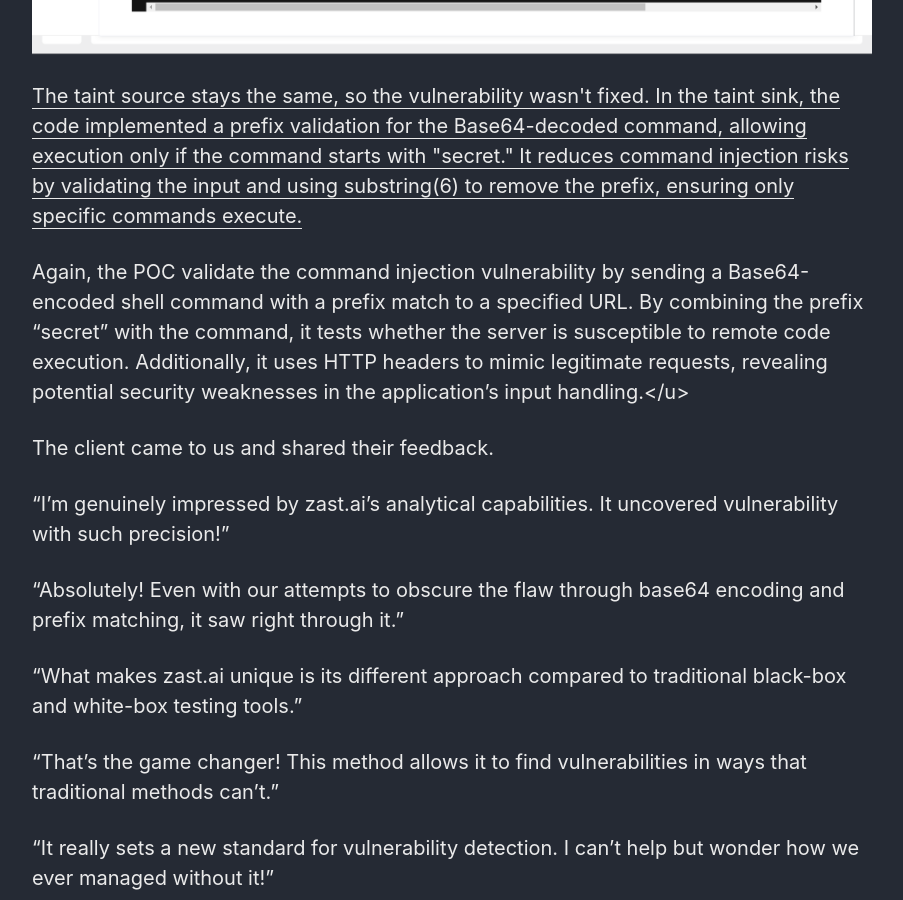
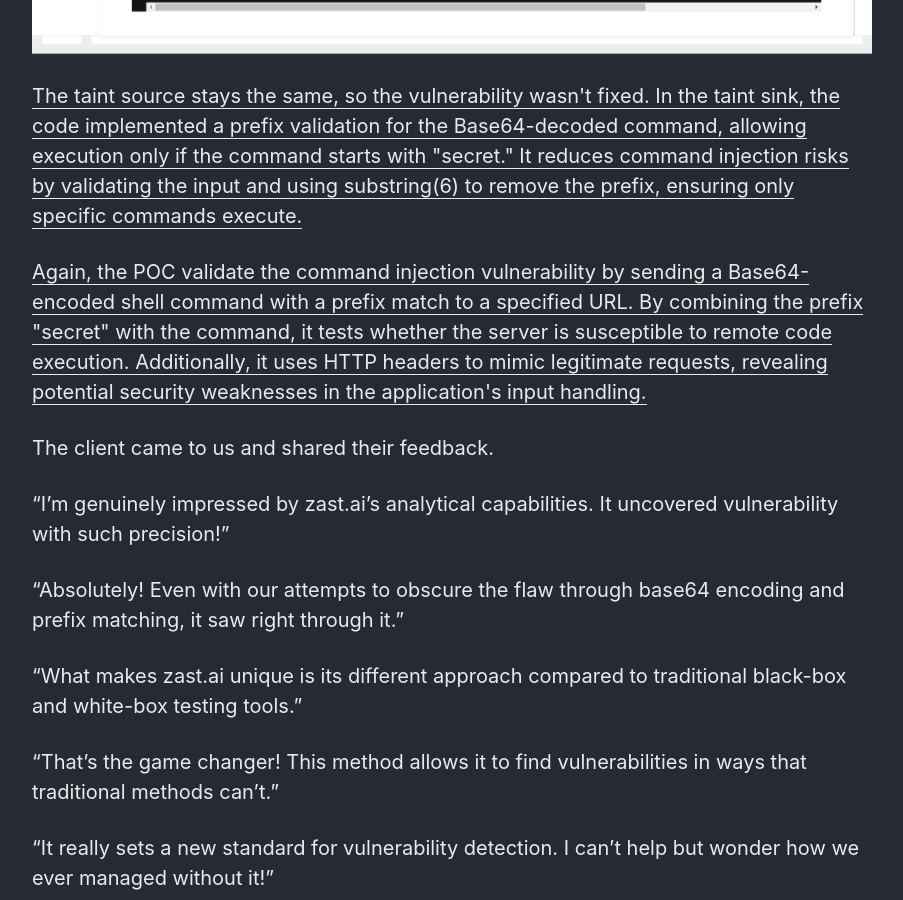
Before and after one commit to dev-zastai/product-docs, a Jekyll site: the page built from _posts/2024-11-16-Zast.ai-Defeat-the-Fake-Fixes.md, in a window 1280 px wide and 900 px high, scrolled down 5245 px. Shown: the whole window, without its empty margins (188-1091 px from the left). Built offline with Jekyll 4.4.1, drawn with Linux system fonts in a browser that asks for light colours; cached includes are drawn as plain includes; some of the changed text lies outside the part shown.

Commit message:
处理分段下划线异常

```diff
--- a/_posts/2024-11-16-Zast.ai-Defeat-the-Fake-Fixes.md
+++ b/_posts/2024-11-16-Zast.ai-Defeat-the-Fake-Fixes.md
@@ -20,9 +20,9 @@ See below for the second report:
 
 ![]({{'/assets/img/FakeFixes/2.png' | relative_url }})
 
-<u>The taint source remained the same in both reports, indicating that the vulnerability was unchanged. In the taint sink, it shows that Base64 encoding is applied.
+<u>The taint source remained the same in both reports, indicating that the vulnerability was unchanged. In the taint sink, it shows that Base64 encoding is applied.</u>
 
-The POC indicates a request with an encoded shell command that bypasses superficial checks. Despite the encoding, the application processes the input without proper validation, allowing the command to execute.</u>
+<u>The POC indicates a request with an encoded shell command that bypasses superficial checks. Despite the encoding, the application processes the input without proper validation, allowing the command to execute.</u>
 
 When receiving the report, the security team leader told our consultant: "I'm impressed that zast.ai cracked the Base64 encoding. But, I’m confident I can write code that zast won't be able to exploit. Let me try something different."
 
@@ -33,9 +33,9 @@ Let's see how zast.ai works this time:
 
 ![]({{'/assets/img/FakeFixes/3.png' | relative_url }})
 
-<u>The taint source stays the same, so the vulnerability wasn't fixed. In the taint sink, the code implemented a prefix validation for the Base64-decoded command, allowing execution only if the command starts with "secret." It reduces command injection risks by validating the input and using substring(6) to remove the prefix, ensuring only specific commands execute.
+<u>The taint source stays the same, so the vulnerability wasn't fixed. In the taint sink, the code implemented a prefix validation for the Base64-decoded command, allowing execution only if the command starts with "secret." It reduces command injection risks by validating the input and using substring(6) to remove the prefix, ensuring only specific commands execute.</u>
 
-Again, the POC validate the command injection vulnerability by sending a Base64-encoded shell command with a prefix match to a specified URL. By combining the prefix "secret" with the command, it tests whether the server is susceptible to remote code execution. Additionally, it uses HTTP headers to mimic legitimate requests, revealing potential security weaknesses in the application's input handling.</u>
+<u>Again, the POC validate the command injection vulnerability by sending a Base64-encoded shell command with a prefix match to a specified URL. By combining the prefix "secret" with the command, it tests whether the server is susceptible to remote code execution. Additionally, it uses HTTP headers to mimic legitimate requests, revealing potential security weaknesses in the application's input handling.</u>
 
 The client came to us and shared their feedback.
 
```
